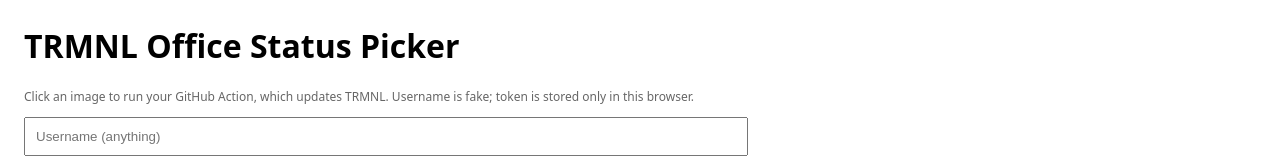
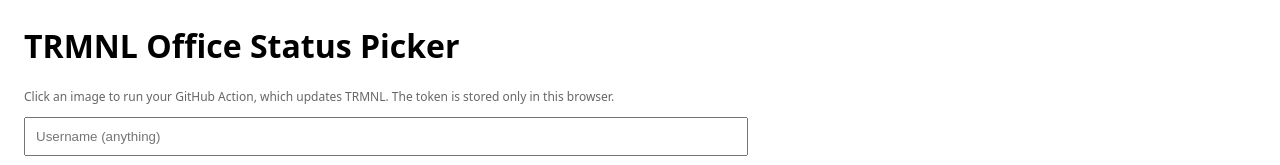
Before and after one commit to gky501/TRMNL-Office-Status, a plain HTML site: page docs/index.html in a window 1280 px wide. Shown: the top 165 px of the page. Drawn offline with Linux system fonts and the light colour scheme.

Commit message:
Update token storage description in index.html

```diff
--- a/docs/index.html
+++ b/docs/index.html
@@ -21,7 +21,7 @@
     <h1>TRMNL Office Status Picker</h1>
     <p class="small">
       Click an image to run your GitHub Action, which updates TRMNL.
-      Username is fake; token is stored only in this browser.
+      The token is stored only in this browser.
     </p>
 
     <div class="row">
```
